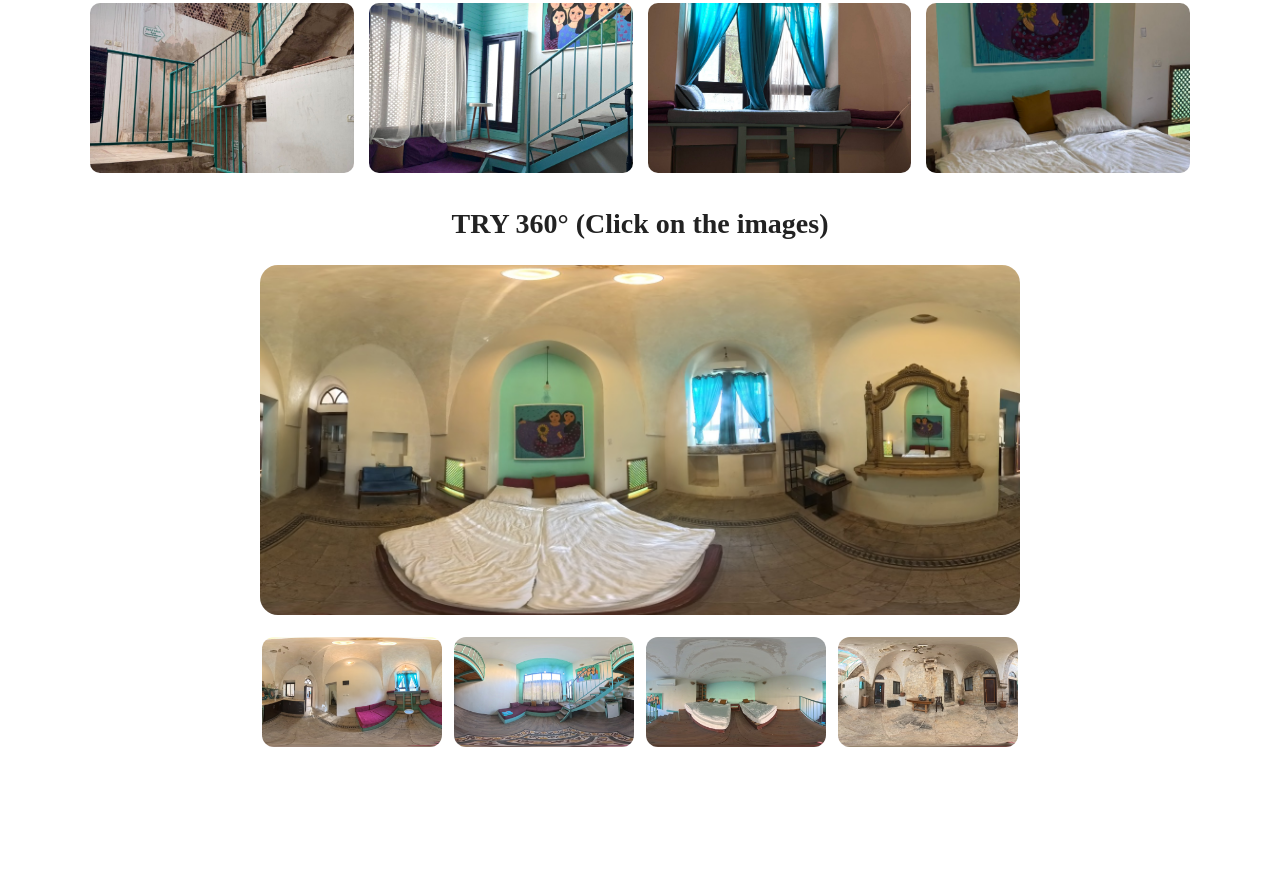
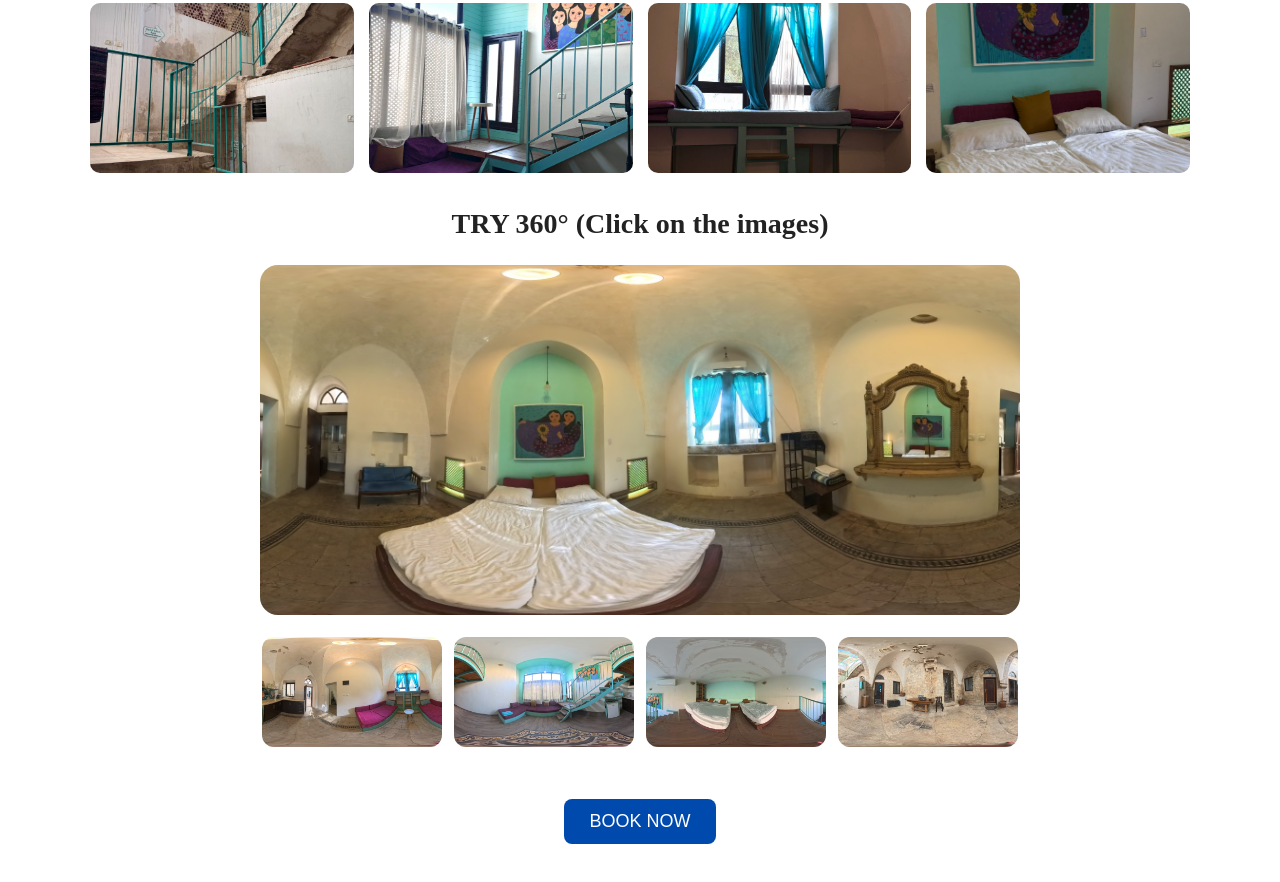
Before and after one commit to abdallah7aqtash/Stay.Nablus, a plain HTML site: page Turquoise.html in a window 1280 px wide. Shown: the part 1529-2411 px from the top of the page. Before the commit the page ends 2318 px from the top, so only its background shows below. Drawn offline with Linux system fonts and the light colour scheme.

Commit message:
book btn

```diff
--- a/Turquoise.css
+++ b/Turquoise.css
@@ -137,3 +137,24 @@
   object-fit: cover;
   border-radius: 10px;
 }
+
+.book-btn {
+  text-align: center;
+  margin: 40px 0;
+}
+
+.book-bttn {
+  background-color: #004aad;
+  color: white;
+  padding: 12px 25px;
+  font-size: 18px;
+  border: none;
+  border-radius: 8px;
+  cursor: pointer;
+  font-family: Arial, sans-serif;
+  transition: 0.2s;
+}
+
+.book-btn:hover {
+  background-color: #003580;
+}
--- a/Turquoise.html
+++ b/Turquoise.html
@@ -105,6 +105,9 @@
 
 </div>
 
+<div class="book-btn">
+    <button class="book-bttn">BOOK NOW</button>
+</div>
 
     </div>
 </body>
```
